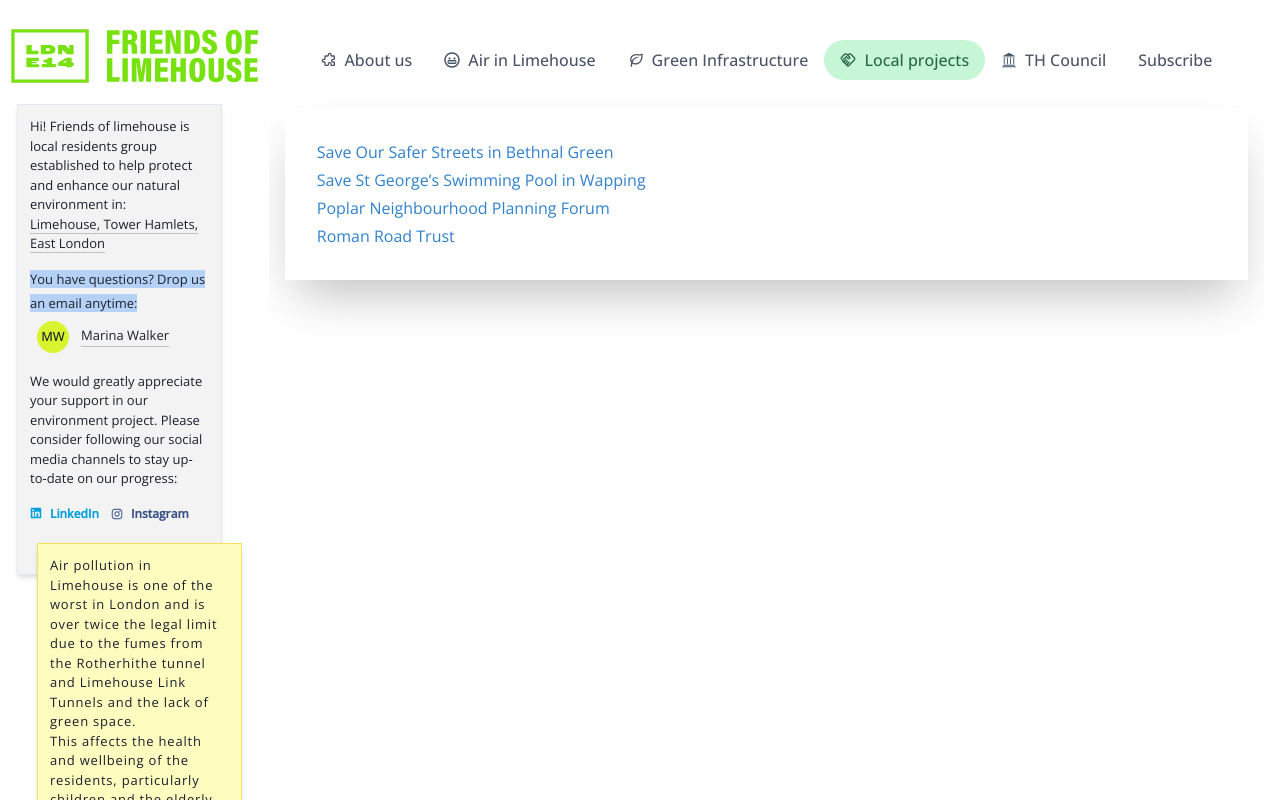
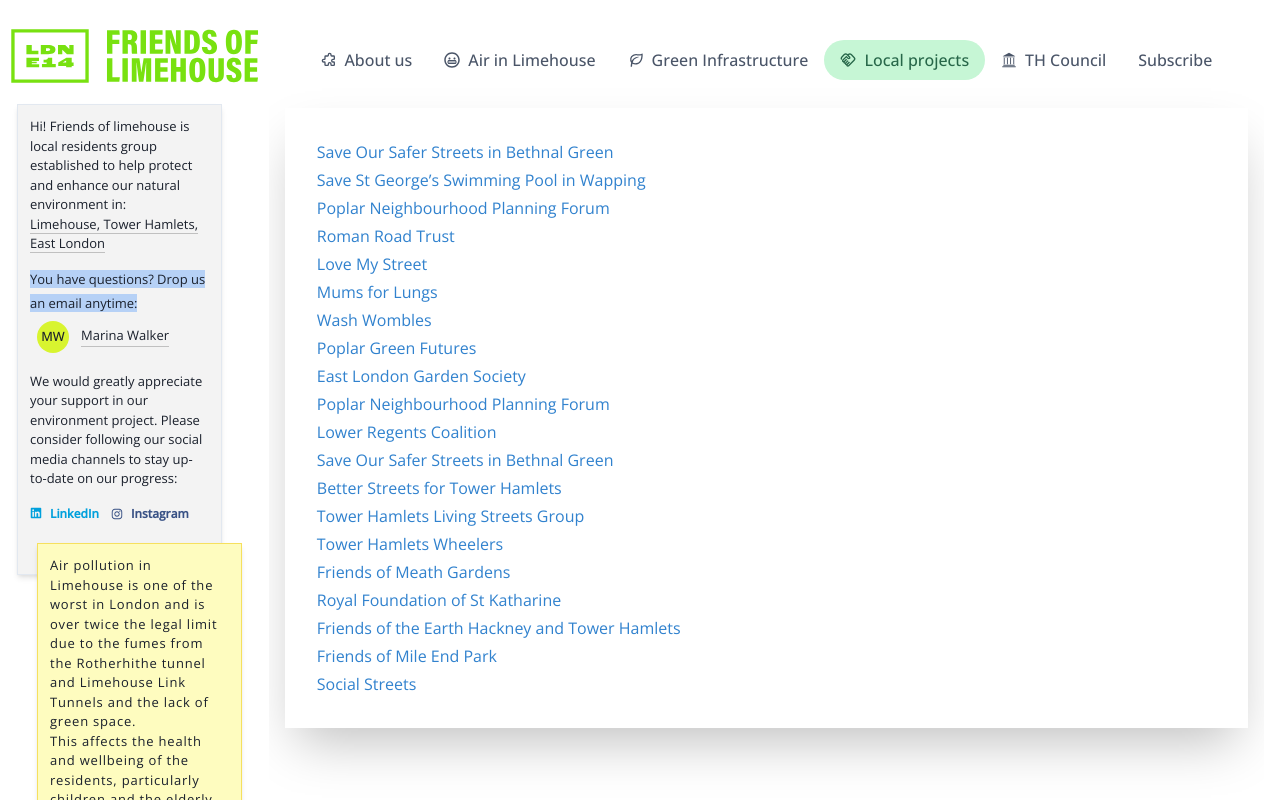
Before and after one commit to friendsoflimehouse/website, a React (Vite) app: page /friendly-local-projects in a window 1280 px wide. Shown: the top 800 px of the page. Built offline with nearby package versions, Linux system fonts and the light colour scheme.

Commit message:
added links to Local Projects

```diff
--- a/src/pages/FriendlyLocalProjects.tsx
+++ b/src/pages/FriendlyLocalProjects.tsx
@@ -11,7 +11,7 @@ export const FriendlyLocalProjects = () => {
       <ListItem>
         <Link
           color="blue.500"
-          href="//www.thepetitionsite.com/472/269/886/save-our-st-george-pool-shadwell/"
+          href="https://www.change.org/p/tower-hamlets-council-save-our-st-george-pool-shadwell"
           isExternal
         >
           Save St George’s Swimming Pool in Wapping
@@ -20,15 +20,97 @@ export const FriendlyLocalProjects = () => {
       <ListItem>
         <Link
           color="blue.500"
-          href="//poplarneighbourhoodplanningforum.com"
+          href="http://romanroadbowneighbourhoodplan.org/"
           isExternal
         >
           Poplar Neighbourhood Planning Forum
         </Link>
       </ListItem>
       <ListItem>
-        <Link color="blue.500" href="https://romanroadtrust.co.uk" isExternal>
+        <Link color="blue.500" href="https://romanroadtrust.co.uk/" isExternal>
           Roman Road Trust
+        </Link>
+      </ListItem>
+      <ListItem>
+        <Link color="blue.500" href="https://www.lovemystreet.uk/" isExternal>
+          Love My Street
+        </Link>
+      </ListItem>
+      <ListItem>
+        <Link color="blue.500" href="https://www.mumsforlungs.org/" isExternal>
+          Mums for Lungs
+        </Link>
+      </ListItem>
+      <ListItem>
+        <Link color="blue.500" href="https://www.instagram.com/washwombles/" isExternal>
+          Wash Wombles
+        </Link>
+      </ListItem>
+      <ListItem>
+        <Link color="blue.500" href="https://poplargreenfutures.co.uk/" isExternal>
+          Poplar Green Futures
+        </Link>
+      </ListItem>
+      <ListItem>
+        <Link color="blue.500" href="http://www.elgs.org.uk/" isExternal>
+          East London Garden Society
+        </Link>
+      </ListItem>
+      <ListItem>
+        <Link color="blue.500" href="http://poplarneighbourhoodplanningforum.com/" isExternal>
+          Poplar Neighbourhood Planning Forum
+        </Link>
+      </ListItem>
+      <ListItem>
+        <Link color="blue.500" href="https://www.instagram.com/lowerregentscoalition/" isExternal>
+          Lower Regents Coalition
+        </Link>
+      </ListItem>
+      <ListItem>
+        <Link color="blue.500" href="https://heartbg.uk/" isExternal>
+          Save Our Safer Streets in Bethnal Green
+        </Link>
+      </ListItem>
+
+      <ListItem>
+        <Link color="blue.500" href="//betterstreets4towerhamlets.org.uk" isExternal>
+          Better Streets for Tower Hamlets
+        </Link>
+      </ListItem>
+      <ListItem>
+        <Link color="blue.500" href="//www.livingstreets.org.uk/groups/tower-hamlets" isExternal>
+          Tower Hamlets Living Streets Group
+        </Link>
+      </ListItem>
+      <ListItem>
+        <Link color="blue.500" href="//towerhamletswheelers.org.uk" isExternal>
+          Tower Hamlets Wheelers
+        </Link>
+      </ListItem>
+      <ListItem>
+        <Link color="blue.500" href="https://www.friendsofmeathgardens.org/" isExternal>
+          Friends of Meath Gardens
+        </Link>
+      </ListItem>
+      <ListItem>
+        <Link color="blue.500" href="https://www.rfsk.org.uk/events" isExternal>
+          Royal Foundation of St Katharine
+        </Link>
+      </ListItem>
+
+      <ListItem>
+        <Link color="blue.500" href="http://hackneyandtowerhamletsfoe.org.uk/" isExternal>
+          Friends of the Earth Hackney and Tower Hamlets
+        </Link>
+      </ListItem>
+      <ListItem>
+        <Link color="blue.500" href="https://fomep.org.uk/" isExternal>
+          Friends of Mile End Park
+        </Link>
+      </ListItem>
+      <ListItem>
+        <Link color="blue.500" href="https://www.instagram.com/socialstreetsuk/" isExternal>
+          Social Streets
         </Link>
       </ListItem>
     </List>
```
